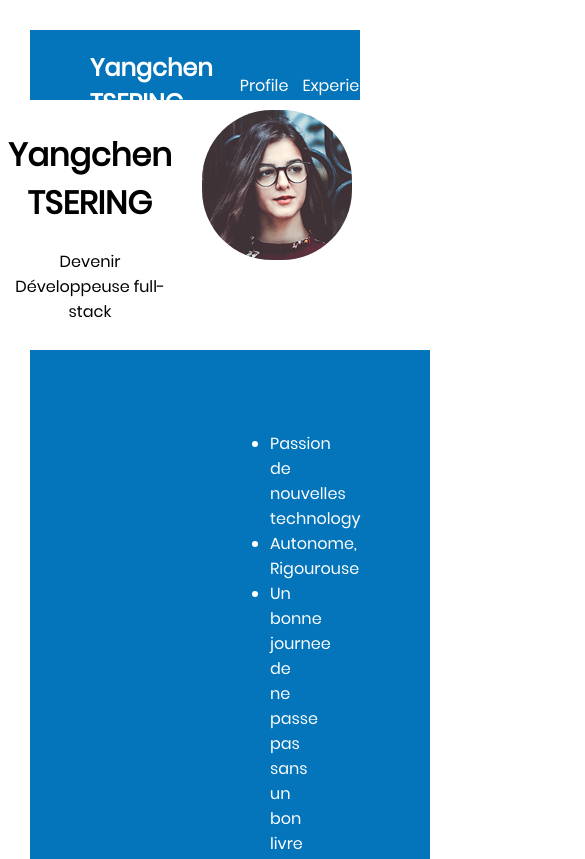
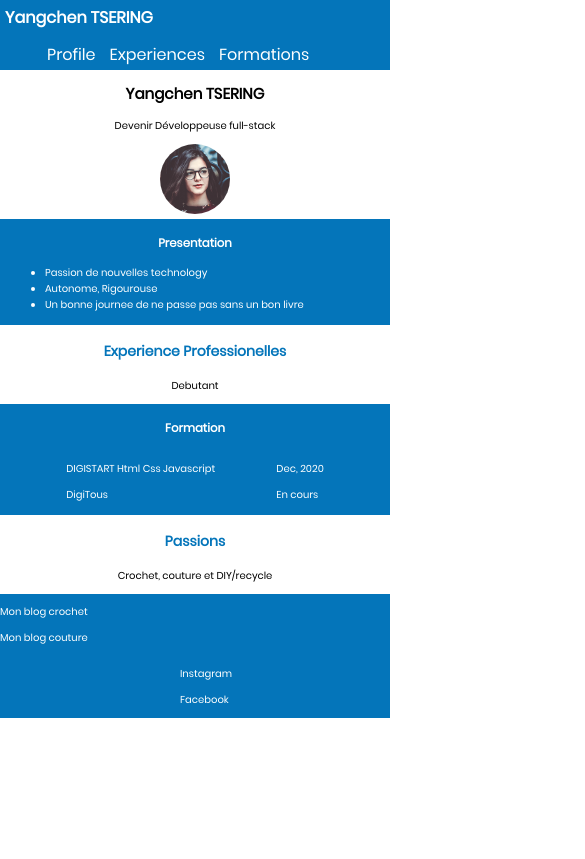
Before and after one commit to yangchent/yangchen.github.io, a plain HTML site: page index.html in a window 390 px wide. Shown: the top 859 px of the page, 585 px wide, since content can reach past the window. Drawn offline with Linux system fonts and the light colour scheme; files that its build step writes are made by us from their sources.

Commit message:
responsive page but still needs some midification

```diff
--- a/index.html
+++ b/index.html
@@ -6,21 +6,26 @@
         <meta name="Description" content="Page pour apprend html and css">
         <title>Html and Css</title>
         <link rel="stylesheet" type="text/css" href="style/style.css" />
-        </head>
+        <link rel="stylesheet" type="text/css" href="style/mobile.css" />
+        <link rel="stylesheet" href="fontAwesome/fontawesome-free-5.15.3-web/css/all.css"/>
+    </head>
     <body>
         <header class="blue">
-
-            <ul>
+            <div>
                 <h2>Yangchen TSERING</h2>
-                <li><a href="#">Profile</a></li>
-                <li><a href="#">Experiences</a></li>
-                <li><a href="#">Formations</a></li>
-            </ul>
+            </div>
+            <div>
+                <ul>
+                    <li>Profile</li>
+                    <li>Experiences</li>
+                    <li>Formations</li>
+                </ul>
+            </div>
         </header>
         <main>
             <div class="profile white">
                 <div>
-                    <h1>Yangchen TSERING</h1>
+                    <h2>Yangchen TSERING</h2>
                     <p>Devenir Développeuse full-stack</p>
                 </div>
                 <div>
--- /dev/null
+++ b/style/mobile.css
@@ -0,0 +1,63 @@
+@media (max-width:850px) {
+    footer{
+        display: flex;
+        flex-direction: column;
+    }
+}
+@media (max-width:500px){
+    .flex {
+        display:flex;
+        justify-content:space-evenly;
+    }
+
+    header{
+        height: 70px;
+        display: flex;
+        flex-direction: column;
+    }
+    header h2{
+        margin: 5px;
+        font-size: 16px;
+    }
+    header ul {
+        margin: 0px;
+        display:flex;
+    }
+    .profile{
+        padding: 0px;
+        display: flex;
+        flex-direction: column;
+        font-size: 10px;
+    }
+    .profile img{
+        width:70px;
+       height:70px;
+       border-radius: 40px;
+       margin: 0px;
+    }
+    .present{
+        padding:2px 5px 2px;
+        font-size: 10px;
+    }
+    .formation{
+        padding:2px 5px 2px;
+        font-size: 10px;
+    }
+    .white h3{
+        padding:2px 5px 2px;
+        font-size: 14px;
+    }
+    .white {
+        font-size:10px;
+    }
+    .blue h3{
+        text-align: center;
+        padding:2px 5px 2px;
+    }
+    footer{
+        /*display: flex;
+        flex-direction: column;*/
+        font-size:10px ;
+        padding:0px;
+    }
+  }
--- a/style.css
+++ b/style/style.css
@@ -1,13 +1,22 @@
 @font-face {
     font-family: poppins;
-    src: url(/fonts/poppins.ttf);
+    src: url('/fonts/poppins.ttf');
   }
+  @font-face {
+    font-family: poppins-medium;
+    src: url('/fonts/Poppins-Medium.ttf');
+  }
+
+  /*main-body*/
   body{
-    margin: 30px;
-    font-family: poppins ;
+    margin: 0px;
+    font-family: poppins;
 }
+/*head-navigation*/
 header{
     height: 70px;
+    width: auto;
+    display: flex;
 }
 header h2{
     margin: 20px;
@@ -26,6 +35,7 @@ li a{
     text-decoration: none;
     color:white;
 }
+/*my profile*/
 .profile{
     padding: 10px;
     display: flex;
@@ -34,7 +44,7 @@ li a{
 .profile img{
     width:150px;
    height:150px;
-   border-radius: 70px;
+   border-radius: 999px;
    margin: 0px 30px;
 }
 .present{
@@ -66,7 +76,6 @@ li a{
 }
 footer{
     display: flex;
-    justify-content:flex-start ;
     padding: 10px;
 }
 footer a{
```
